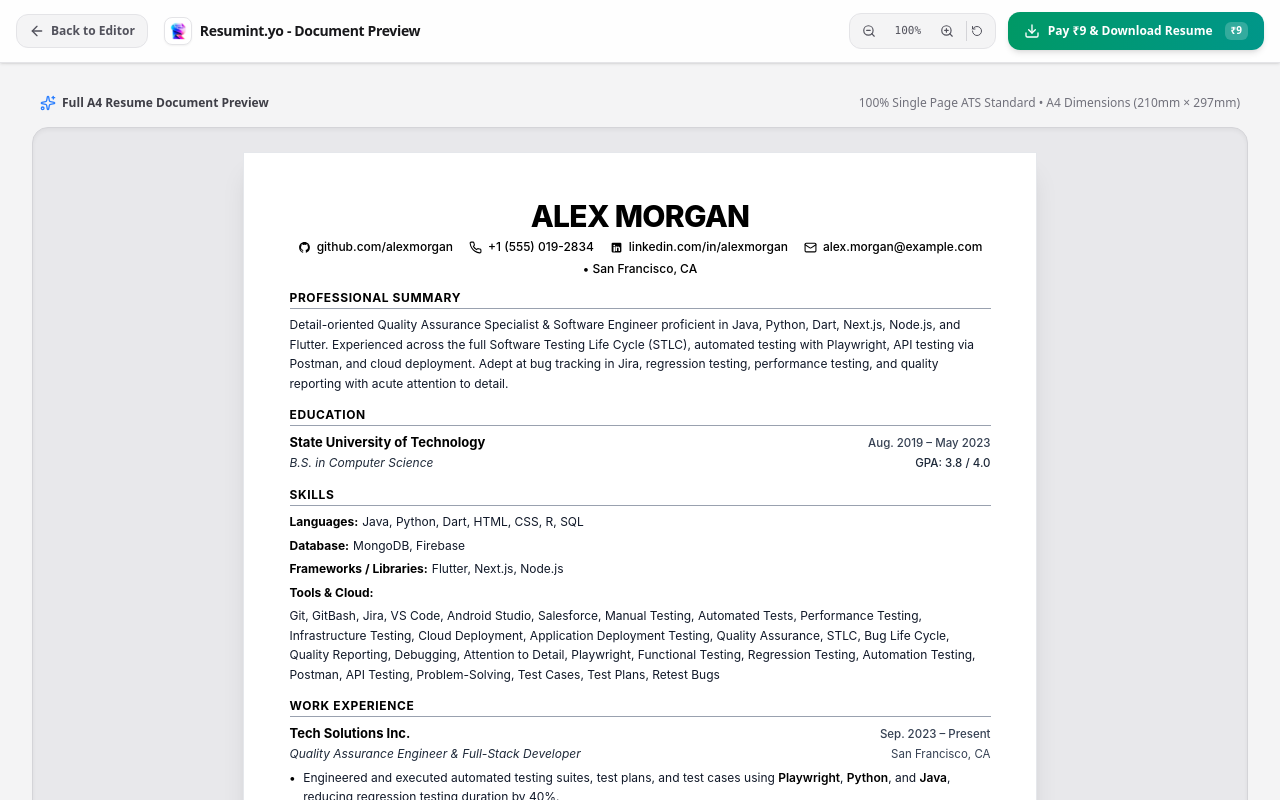
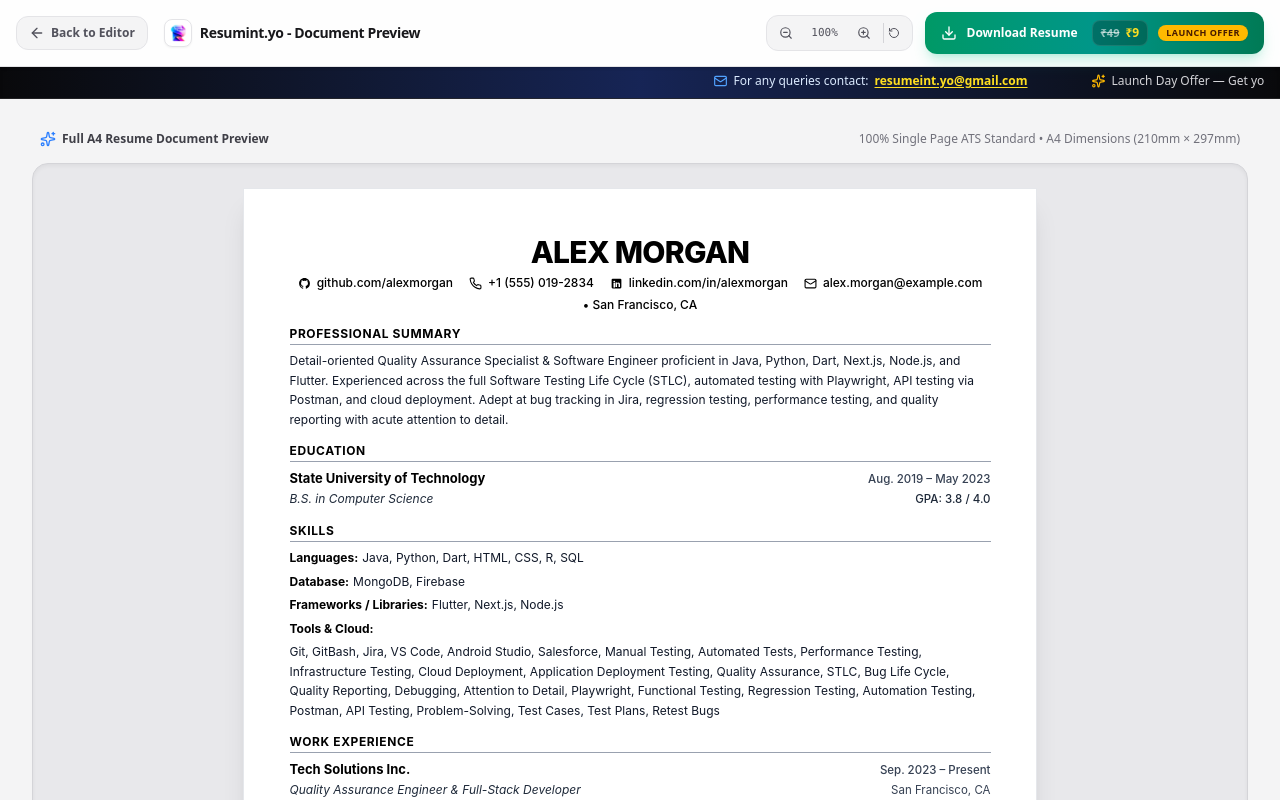
Before and after one commit to harshith-sunkoji/ats_resume_maker, a Next.js app: page /preview in a window 1280 px wide. Shown: the top 800 px of the page. Built offline with nearby package versions, Linux system fonts and the light colour scheme; no server answers.

Commit message:
add MarqueeNotice component and update UI to highlight launch offer pricing

```diff
--- a/src/app/page.tsx
+++ b/src/app/page.tsx
@@ -9,6 +9,7 @@ import { PdfUploader } from "@/components/PdfUploader";
 import { JdAnalyzer } from "@/components/JdAnalyzer";
 import { AtsScoreCard } from "@/components/AtsScoreCard";
 import { PromptGenerator } from "@/components/PromptGenerator";
+import { MarqueeNotice } from "@/components/MarqueeNotice";
 import {
   Download,
   Eye,
@@ -266,6 +267,7 @@ export default function Home() {
           </div>
         </div>
       </header>
+      <MarqueeNotice />
 
       {/* MAIN CONTENT AREA */}
       <main className="flex-1 w-full max-w-[1920px] mx-auto p-4 md:p-6 space-y-6">
--- a/src/app/preview/page.tsx
+++ b/src/app/preview/page.tsx
@@ -11,6 +11,7 @@ import {
 import { ResumePreview } from "@/components/ResumePreview";
 import { JdScoreCard } from "@/components/JdScoreCard";
 import { JdAnalysisResult } from "@/components/JdAnalyzer";
+import { MarqueeNotice } from "@/components/MarqueeNotice";
 
 import {
   Download,
@@ -310,16 +311,17 @@ export default function PreviewPage() {
                 flex
                 items-center
                 justify-center
-                gap-2
+                gap-2.5
 
-                h-[38px]
+                h-[42px]
 
                 bg-gradient-to-r
                 from-emerald-600
-                to-teal-600
+                via-teal-600
+                to-emerald-700
 
                 hover:from-emerald-700
-                hover:to-teal-700
+                hover:to-teal-800
 
                 disabled:opacity-75
 
@@ -331,7 +333,8 @@ export default function PreviewPage() {
                 py-2
 
                 rounded-xl
-                shadow-md
+                shadow-lg
+                shadow-emerald-500/20
 
                 transition-all
                 active:scale-95
@@ -361,11 +364,21 @@ export default function PreviewPage() {
                 <>
                   <Download className="w-4 h-4" />
 
-                  <span>
-                    Pay ₹9 & Download Resume
+                  <span className="font-bold">
+                    Download Resume
                   </span>
-                  <span className="ml-1 px-1.5 py-0.5 text-[10px] font-bold bg-white/20 rounded-md">
-                    ₹9
+
+                  <div className="flex items-center gap-1.5 ml-1 bg-black/25 dark:bg-black/40 px-2 py-1 rounded-lg border border-white/10">
+                    <span className="line-through text-white/60 text-[11px]">
+                      ₹49
+                    </span>
+                    <span className="font-extrabold text-xs text-yellow-300">
+                      ₹9
+                    </span>
+                  </div>
+
+                  <span className="px-2 py-0.5 text-[9px] font-extrabold uppercase tracking-wider bg-amber-400 text-amber-950 rounded-full shadow-xs">
+                    Launch Offer
                   </span>
                 </>
               )}
@@ -377,6 +390,8 @@ export default function PreviewPage() {
         </div>
 
       </header>
+
+      <MarqueeNotice />
 
       {/* ======================================================
           MAIN
--- /dev/null
+++ b/src/components/MarqueeNotice.tsx
@@ -0,0 +1,53 @@
+"use client";
+
+import React from "react";
+import { Mail, Sparkles } from "lucide-react";
+
+export const MarqueeNotice: React.FC = () => {
+  return (
+    <div className="no-print w-full bg-gradient-to-r from-zinc-950 via-blue-950 to-zinc-950 text-blue-100 text-xs py-1.5 px-4 border-b border-zinc-800/80 overflow-hidden relative shadow-inner">
+      <style>{`
+        @keyframes scrollMarquee {
+          0% { transform: translateX(100%); }
+          100% { transform: translateX(-100%); }
+        }
+        .marquee-track {
+          display: inline-flex;
+          white-space: nowrap;
+          animation: scrollMarquee 25s linear infinite;
+        }
+        .marquee-track:hover {
+          animation-play-state: paused;
+        }
+      `}</style>
+      <div className="w-full max-w-[1920px] mx-auto overflow-hidden relative">
+        <div className="marquee-track flex items-center text-[11px] md:text-xs font-medium">
+          <span className="inline-flex items-center gap-1.5 mx-8">
+            <Mail className="w-3.5 h-3.5 text-blue-400" />
+            <span>For any queries contact:</span>
+            <a
+              href="mailto:resumeint.yo@gmail.com"
+              className="font-bold text-yellow-300 underline underline-offset-2 hover:text-yellow-200 transition-colors"
+            >
+              resumeint.yo@gmail.com
+            </a>
+          </span>
+          <span className="inline-flex items-center gap-1.5 mx-8 text-zinc-300">
+            <Sparkles className="w-3.5 h-3.5 text-amber-400" />
+            <span>Launch Day Offer — Get your ATS Optimized Resume PDF for only ₹9</span>
+          </span>
+          <span className="inline-flex items-center gap-1.5 mx-8">
+            <Mail className="w-3.5 h-3.5 text-blue-400" />
+            <span>For any queries contact:</span>
+            <a
+              href="mailto:resumeint.yo@gmail.com"
+              className="font-bold text-yellow-300 underline underline-offset-2 hover:text-yellow-200 transition-colors"
+            >
+              resumeint.yo@gmail.com
+            </a>
+          </span>
+        </div>
+      </div>
+    </div>
+  );
+};
--- a/src/utils/razorpay.ts
+++ b/src/utils/razorpay.ts
@@ -58,7 +58,7 @@ export const processResumePayment = async ({
       amount: data.amount,
       currency: data.currency || "INR",
       name: "Resumint.yo",
-      description: "Resumint.yo - ATS Resume Download (₹9)",
+      description: "Resumint.yo - ATS Resume Download (₹9 Launch Offer)",
       image: "/website_logo.png",
       order_id: orderId,
       handler: async function (paymentResponse: {
```
